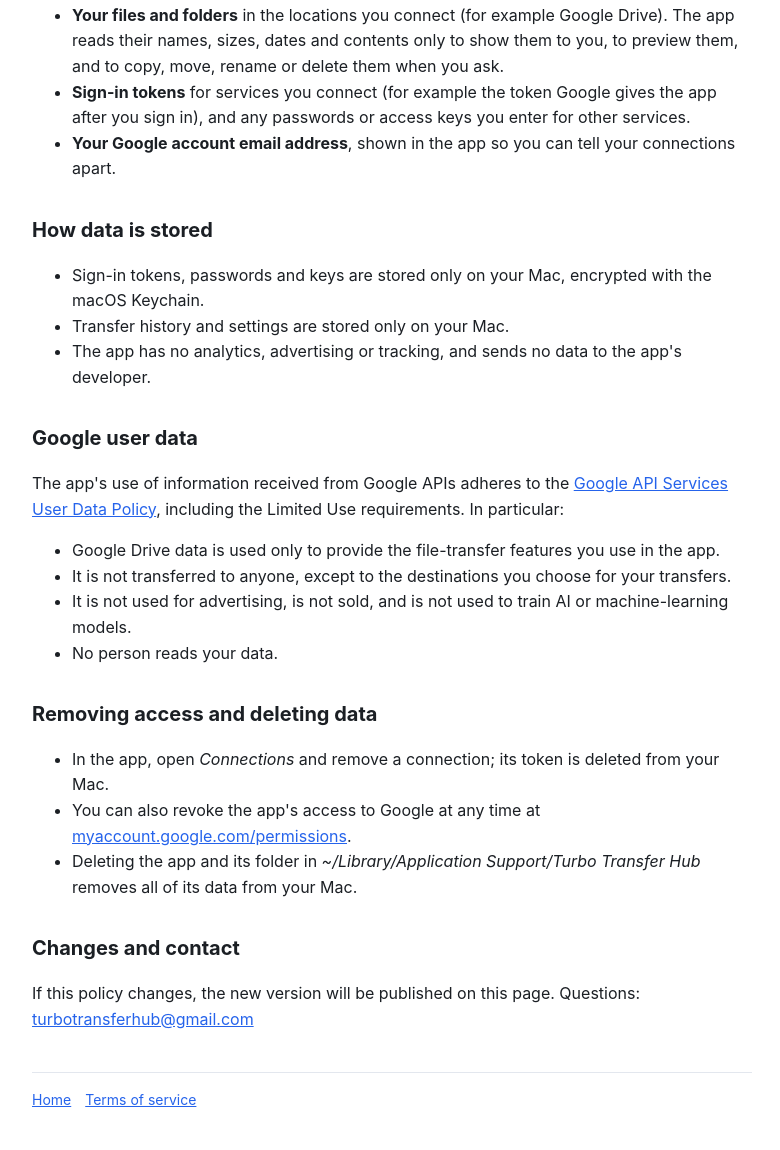
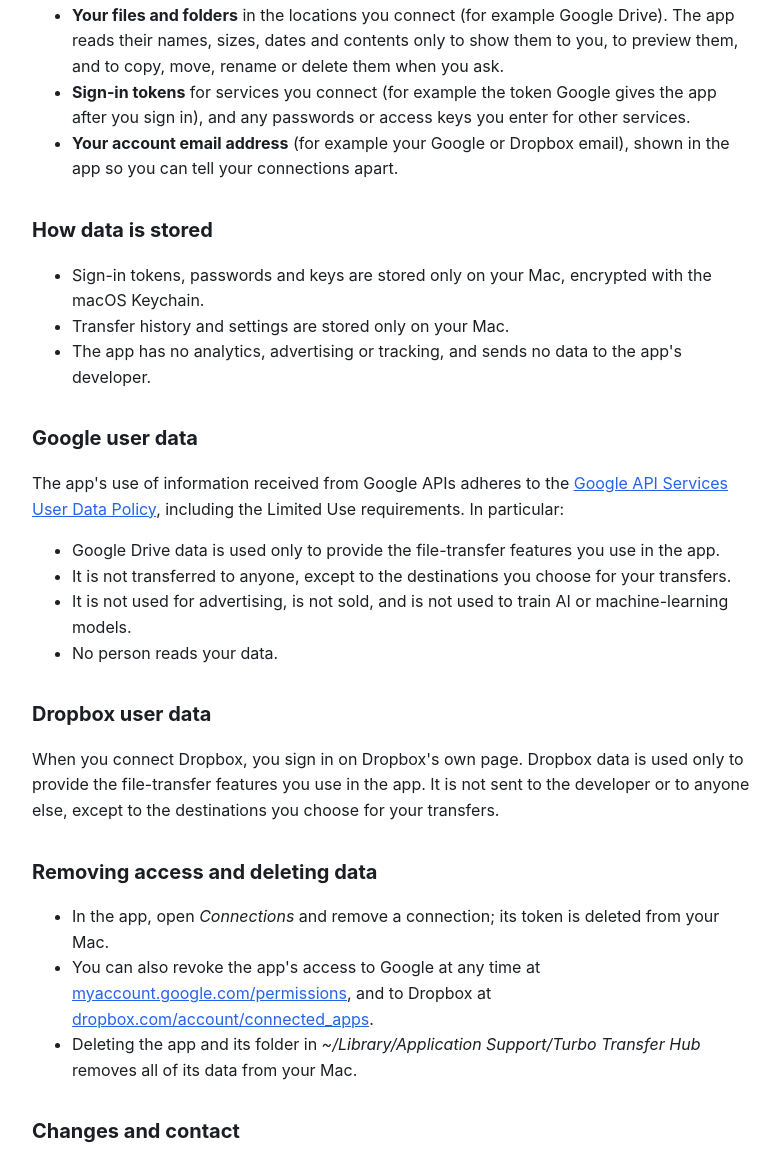
Before and after one commit to mail-gburman/turbo-transfer-hub, a plain HTML site: page privacy.html in a window 1280 px wide. Shown: the part 458-1608 px from the top of the page, without its empty margins (248-1028 px from the left). Drawn offline with Linux system fonts and the light colour scheme.

Commit message:
Add Dropbox to privacy policy and home page
Co-Authored-By: Claude Opus 5.5 <noreply@anthropic.com>

```diff
--- a/privacy.html
+++ b/privacy.html
@@ -22,7 +22,7 @@
   <ul>
     <li><strong>Your files and folders</strong> in the locations you connect (for example Google Drive). The app reads their names, sizes, dates and contents only to show them to you, to preview them, and to copy, move, rename or delete them when you ask.</li>
     <li><strong>Sign-in tokens</strong> for services you connect (for example the token Google gives the app after you sign in), and any passwords or access keys you enter for other services.</li>
-    <li><strong>Your Google account email address</strong>, shown in the app so you can tell your connections apart.</li>
+    <li><strong>Your account email address</strong> (for example your Google or Dropbox email), shown in the app so you can tell your connections apart.</li>
   </ul>
 
   <h2>How data is stored</h2>
@@ -41,10 +41,13 @@
     <li>No person reads your data.</li>
   </ul>
 
+  <h2>Dropbox user data</h2>
+  <p>When you connect Dropbox, you sign in on Dropbox's own page. Dropbox data is used only to provide the file-transfer features you use in the app. It is not sent to the developer or to anyone else, except to the destinations you choose for your transfers.</p>
+
   <h2>Removing access and deleting data</h2>
   <ul>
     <li>In the app, open <em>Connections</em> and remove a connection; its token is deleted from your Mac.</li>
-    <li>You can also revoke the app's access to Google at any time at <a href="https://myaccount.google.com/permissions">myaccount.google.com/permissions</a>.</li>
+    <li>You can also revoke the app's access to Google at any time at <a href="https://myaccount.google.com/permissions">myaccount.google.com/permissions</a>, and to Dropbox at <a href="https://www.dropbox.com/account/connected_apps">dropbox.com/account/connected_apps</a>.</li>
     <li>Deleting the app and its folder in <em>~/Library/Application Support/Turbo Transfer Hub</em> removes all of its data from your Mac.</li>
   </ul>
 
```
Also changed, not shown: index.html (+3 -0 lines).
